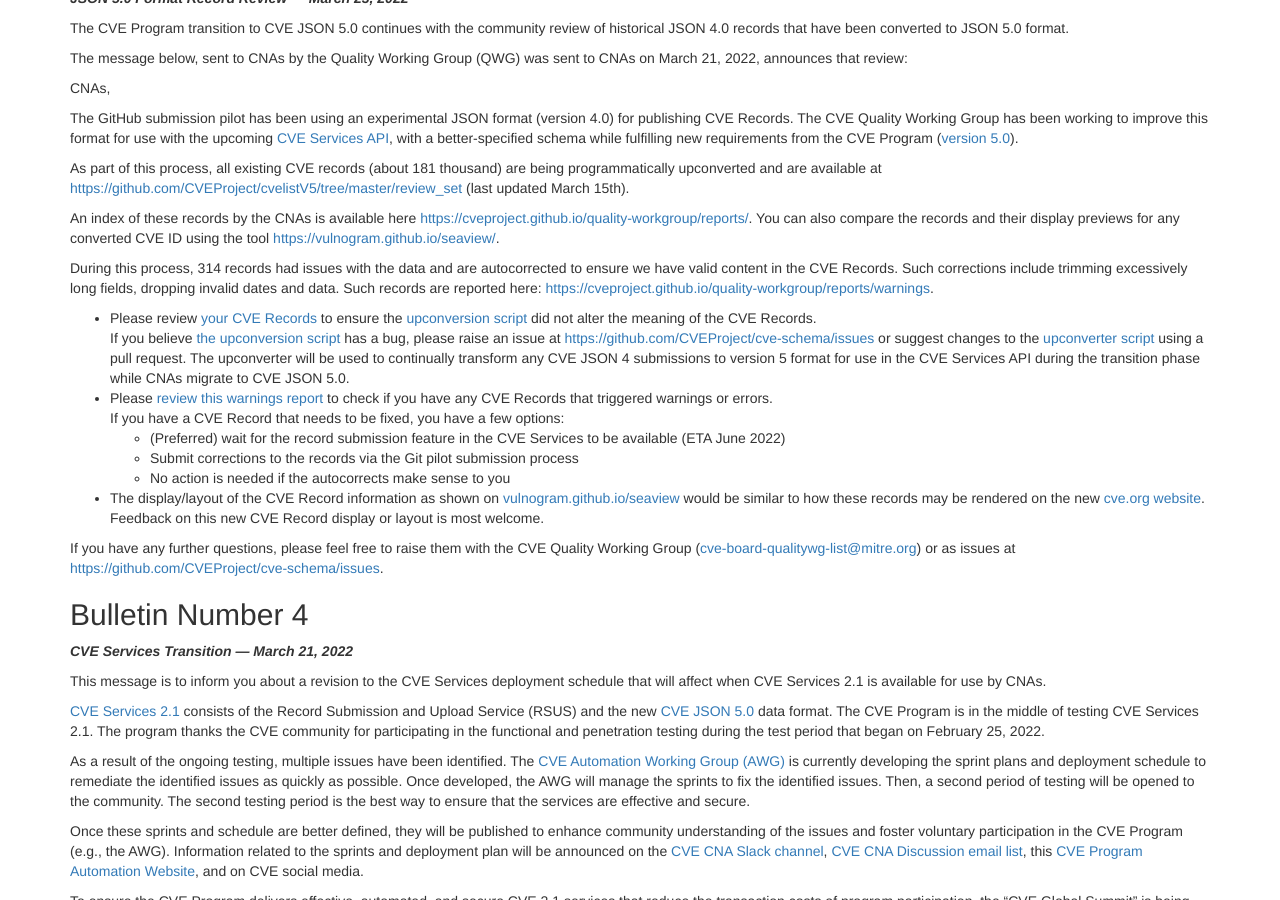
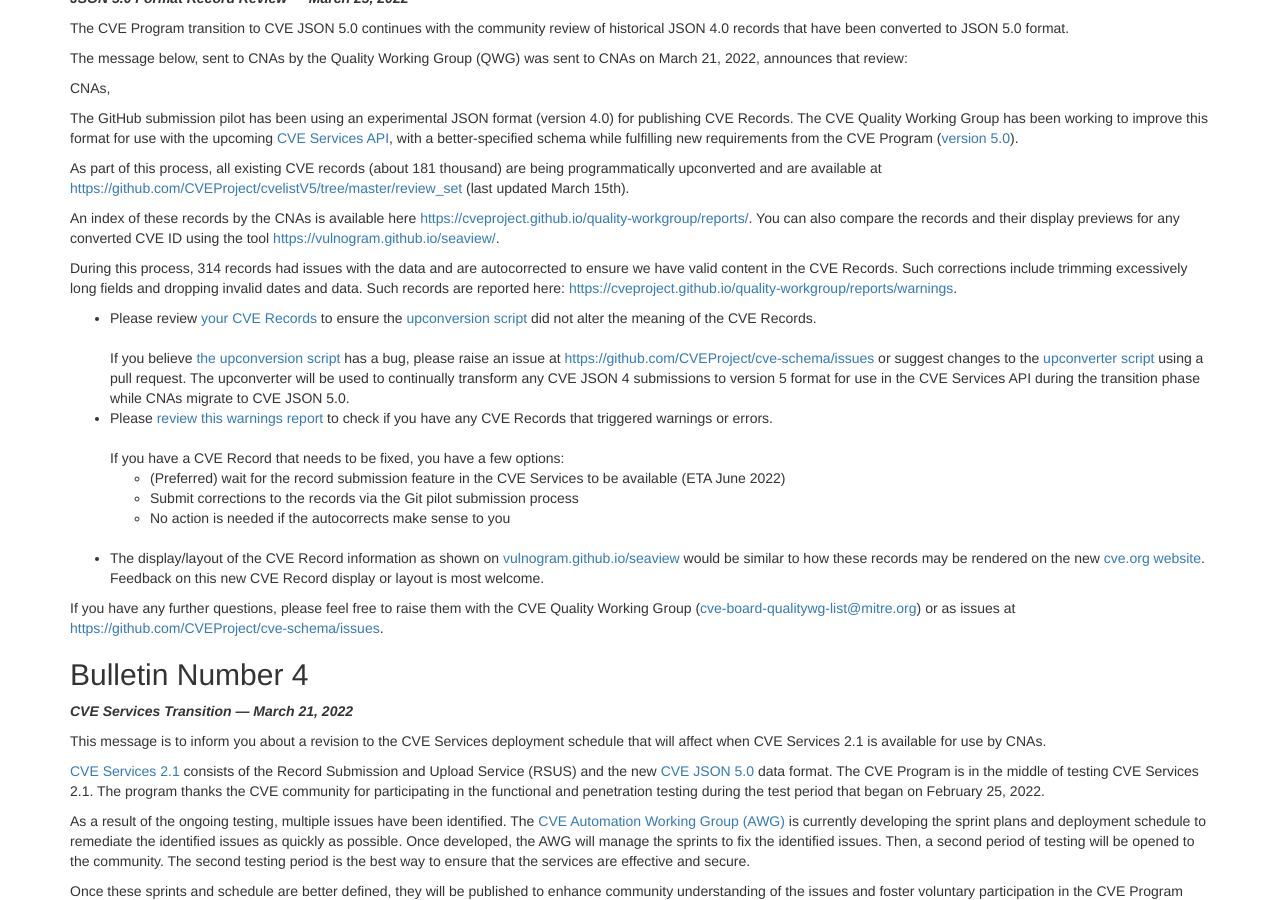
Before and after one commit to CVEProject/cveproject.github.io, a Jekyll site: the page built from automation-transition.md, in a window 1280 px wide and 900 px high, scrolled down 563 px. Built offline with Jekyll 4.4.1, drawn with Linux system fonts in a browser that asks for light colours; nearby versions of some CDN libraries.

Commit message:
Update automation-transition.md

```diff
--- a/automation-transition.md
+++ b/automation-transition.md
@@ -28,17 +28,18 @@ As part of this process, all existing CVE records (about 181 thousand) are being
 
 An index of these records by the CNAs is available here [https://cveproject.github.io/quality-workgroup/reports/](https://cveproject.github.io/quality-workgroup/reports/). You can also compare the records and their display previews for any converted CVE ID using the tool [https://vulnogram.github.io/seaview/](https://vulnogram.github.io/seaview/).
 
-During this process, 314 records had issues with the data and are autocorrected to ensure we have valid content in the CVE Records. Such corrections include trimming excessively long fields, dropping invalid dates and data. Such records are reported here: [https://cveproject.github.io/quality-workgroup/reports/warnings]( https://cveproject.github.io/quality-workgroup/reports/warnings).
+During this process, 314 records had issues with the data and are autocorrected to ensure we have valid content in the CVE Records. Such corrections include trimming excessively long fields and dropping invalid dates and data. Such records are reported here: [https://cveproject.github.io/quality-workgroup/reports/warnings]( https://cveproject.github.io/quality-workgroup/reports/warnings).
 
  <ul>
    <li>
      Please review <a href="https://cveproject.github.io/quality-workgroup/reports/">your CVE Records</a> to ensure the <a href="https://github.com/CVEProject/cve-schema/tree/master/schema/v5.0/support/CVE_4_to_5_converter">upconversion script</a> did not alter the meaning of the CVE Records.
+    <br><br>
+    If you believe <a href="https://github.com/CVEProject/cve-schema/tree/master/schema/v5.0/support/CVE_4_to_5_converter">the upconversion script</a> has a bug, please raise an issue at <a href="https://github.com/CVEProject/cve-schema/issues">https://github.com/CVEProject/cve-schema/issues</a> or suggest changes to the <a href="https://github.com/CVEProject/cve-schema/tree/master/schema/v5.0/support/CVE_4_to_5_converter">upconverter script</a> using a pull request. The upconverter will be used to continually transform any CVE JSON 4 submissions to version 5 format for use in the CVE Services API during the transition phase while CNAs migrate to CVE JSON 5.0.
     <br>
-    If you believe <a href="https://github.com/CVEProject/cve-schema/tree/master/schema/v5.0/support/CVE_4_to_5_converter">the upconversion script</a> has a bug, please raise an issue at <a href="https://github.com/CVEProject/cve-schema/issues">https://github.com/CVEProject/cve-schema/issues</a> or suggest changes to the <a href="https://github.com/CVEProject/cve-schema/tree/master/schema/v5.0/support/CVE_4_to_5_converter">upconverter script</a> using a pull request. The upconverter will be used to continually transform any CVE JSON 4 submissions to version 5 format for use in the CVE Services API during the transition phase while CNAs migrate to CVE JSON 5.0.
   </li>
   <li>
     Please <a href="https://cveproject.github.io/quality-workgroup/reports/warnings">review this warnings report</a> to check if you have any CVE Records that triggered warnings or errors.
-   <br>
+   <br><br>
    If you have a CVE Record that needs to be fixed, you have a few options:
    <br>
       <ul>
@@ -46,6 +47,7 @@ During this process, 314 records had issues with the data and are autocorrected
         <li>Submit corrections to the records via the Git pilot submission process</li>
         <li>No action is needed if the autocorrects make sense to you</li>
       </ul>
+   <br>
   </li>
   <li>
     The display/layout of the CVE Record information as shown on <a href="https://vulnogram.github.io/seaview/">vulnogram.github.io/seaview</a> would be similar to how these records may be rendered on the new <a href="https://www.cve.org/">cve.org website</a>. Feedback on this new CVE Record display or layout is most welcome.
```
